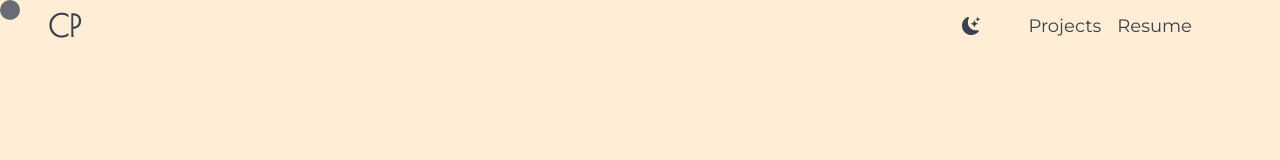
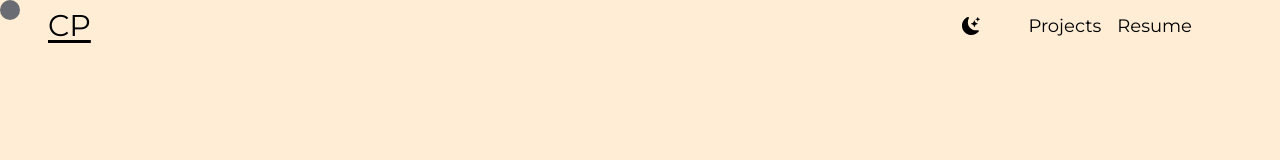
Before and after one commit to taepal467/cp_portfolio, a Next.js app: page / in a window 1280 px wide. Shown: the top 160 px of the page. Built offline with nearby package versions, Linux system fonts and the light colour scheme.

Commit message:
Changed the Google Font and darkmode color

```diff
--- a/pages/_app.tsx
+++ b/pages/_app.tsx
@@ -25,11 +25,11 @@ export default function App({ Component, pageProps, router }: AppProps) {
       {loading ? <Splash /> : (
           <AnimatePresence>
             <div className={darkMode ? 'dark' : ''}>
-              <nav className='text-gray-700 text-lg px-10 flex justify-between z-20 relative dark:text-neutral-500 '>
+              <nav className='text-black text-lg px-10 flex justify-between z-20 relative dark:text-champagne '>
               <Link href="/">
-                <div className='text-3xl font-poiret p-2 font-extrabold'>CP</div>
+                <div className='text-3xl font-gloock p-2 underline underline-offset-4'>CP</div>
               </Link>
-              <ul className='font-sans flex items-center px-10'>
+              <ul className='font-gloock flex items-center px-10'>
                 <li className=' px-2 pr-10 '>
                   {darkMode ? <BsFillBrightnessHighFill
                     onClick={() => setDarkMode(!darkMode)}/> :
```
